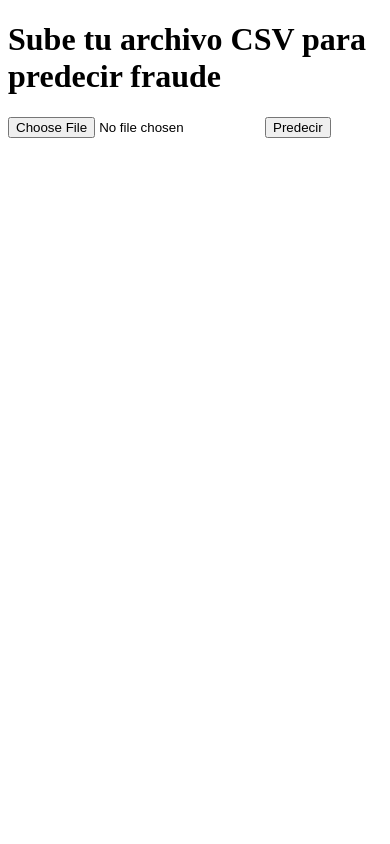
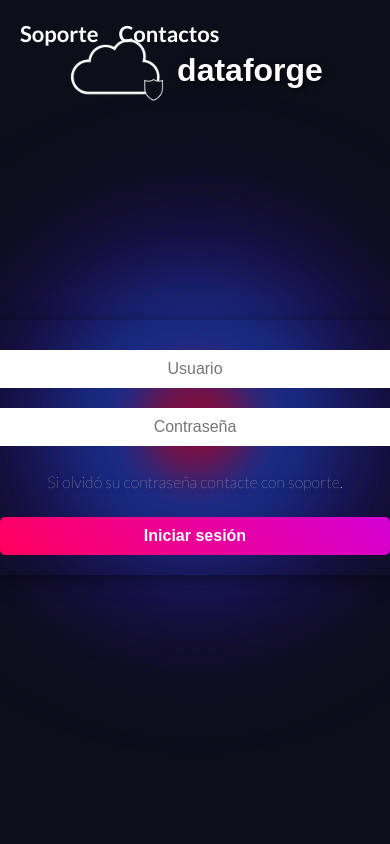
Before and after one commit to gabrielcespedes/pav_bank_fraud_detection, a Flask app: page / in a window 390 px wide; the page is wider, and only the part inside the window is pictured. Run offline with Flask 3, Linux system fonts and the light colour scheme; parts of the project's set-up code (start-up, migrations or seed data) failed here and were passed over.

Commit message:
ingreso_archivo_css

```diff
--- a/app/routes/main.py
+++ b/app/routes/main.py
@@ -11,8 +11,12 @@ OUTPUT_FOLDER = 'outputs'
 os.makedirs(UPLOAD_FOLDER, exist_ok=True)
 os.makedirs(OUTPUT_FOLDER, exist_ok=True)
 
-@main.route('/', methods=['GET', 'POST'])
-def index():
+@main.route('/', methods = ['GET'])
+def inicio():
+    return render_template('index.html') # login visual
+
+@main.route('/prediccion', methods=['GET', 'POST'])
+def prediccion():
     if request.method == 'POST':
         file = request.files['file']
         if file:
@@ -38,4 +42,4 @@ def index():
             # Ofrecer archivo para descarga
             return send_file(output_path, as_attachment=True)
 
-    return render_template('index.html')
+    return render_template('prediccion.html')
--- /dev/null
+++ b/app/static/scripts.js
@@ -0,0 +1,11 @@
+function login() {
+    const username = document.getElementById('username').value;
+    const password = document.getElementById('password').value;
+
+    if (username && password) {
+        localStorage.setItem('username', username);
+        window.location.href = '/prediccion';
+    } else {
+        alert("Por favor, introduce tanto el usuario como la contraseña.");
+    }
+}
--- /dev/null
+++ b/app/static/styles/style.css
@@ -0,0 +1,516 @@
+body {
+    display: flex;
+    flex-direction: column;
+    align-items: center;
+    justify-content: center;
+    height: 100vh;
+    margin: 0;
+    text-align: center;
+    background-color: rgb(13, 14, 26);
+    position: relative;
+    color: white;
+
+    font-family: "Lato", sans-serif;
+    font-weight: 100;
+    font-style: normal;
+
+}
+
+/* Barra de navegación */
+.navbar {
+    position: absolute;
+    top: 20px;
+    left: 20px;
+    display: flex;
+    gap: 20px;
+}
+
+.navbar a {
+    color: white;
+    text-decoration: none;
+    font-weight: bold;
+}
+
+.navbar a:hover {
+    text-decoration: underline;
+}
+
+/* Contenedor para el logo y el título */
+.logo-title {
+    display: flex;
+    align-items: center;
+    gap: 10px;
+    position: absolute;
+    top: 20px;
+    left: 50%;
+    transform: translateX(-50%);
+    z-index: 1000;
+}
+
+.logo {
+    width: 100px;
+}
+
+.logo-title h2{
+    font-size: 2rem;
+    color: white;
+    font-family: Arial, sans-serif;
+}
+
+
+/* Círculos de fondo */
+.circle {
+    position: absolute;
+    top: 50%;
+    left: 50%;
+    transform: translate(-50%, -50%);
+    border-radius: 50%;
+    opacity: 0.7;
+    z-index: -1;
+}
+
+.circle-large {
+    width: 450px;
+    height: 450px;
+    background-color: rgb(30, 11, 84);
+    filter: blur(50px);
+}
+
+.circle-purple {
+    width: 300px;
+    height: 300px;
+    background-color: rgb(25, 52, 150);
+    filter: blur(50px);
+}
+
+.circle-blue {
+    width: 225px;
+    height: 225px;
+    background-color: rgb(25, 52, 150);
+    filter: blur(40px);
+}
+
+.circle-pink {
+    width: 112.5px;
+    height: 112.5px;
+    background-color: rgb(168, 0, 30);
+    filter: blur(20px);
+}
+
+/* Formulario */
+form {
+    margin-top: 20px;
+    position: relative;
+    z-index: 2;
+}
+
+input[type="file"] {
+    display: none;
+}
+
+.file-label {
+    border: 2px solid white;
+    padding: 10px;
+    border-radius: 5px;
+    background-color: transparent;
+    color: white;
+    cursor: pointer;
+    z-index: 2;
+}
+
+.selected-file {
+    margin: 20px 0;
+    color: white;
+    z-index: 1;
+}
+
+h1, h2, p {
+    z-index: 1;
+    position: relative;
+    text-shadow: 2px 2px 5px rgba(0, 0, 0, 0.7);
+}
+
+a {
+    color: white;
+    font-size: 22px;
+    text-decoration: underline;
+    cursor: pointer;
+    z-index: 3;
+    display: inline-block;
+}
+
+#loading {
+    display: none;
+    margin-top: 20px;
+    font-size: 24px;
+    font-weight: bold;
+    color: white;
+}
+
+#result {
+    color: white;
+    font-size: 22px;
+    margin-top: 20px;
+    z-index: 1;
+}
+
+.status-container {
+    min-height: 50px;
+    margin-top: 20px;
+    z-index: 1;
+}
+
+/* Estilos del mensaje de error */
+.error-message {
+    background-color: rgba(168, 0, 30, 0.8);
+    color: white;
+    padding: 10px 20px;
+    border: 2px solid rgb(168, 0, 30);
+    border-radius: 5px;
+    font-size: 16px;
+    margin-bottom: 10px;
+    box-shadow: 0px 4px 8px rgba(0, 0, 0, 0.3);
+    animation: fadeIn 0.5s ease-in-out;
+    z-index: 1;
+}
+
+/* Animación de desvanecimiento */
+@keyframes fadeIn {
+    from { opacity: 0; }
+    to { opacity: 1; }
+}
+
+/* Estilos del formulario */
+.login_form {
+    margin-top: 20px;
+    position: relative;
+    z-index: 2;
+    display: flex;
+    flex-direction: column;
+    align-items: center;
+}
+
+.index_form {
+    margin-top: 20px;
+    position: relative;
+    z-index: 2;
+}
+
+input {
+    margin: 10px;
+    padding: 10px;
+    border: 2px solid white;
+    border-radius: 5px;
+    background-color: transparent;
+    color: white;
+    font-size: 16px;
+    width: 200px;
+    text-align: center;
+}
+
+button {
+    margin-top: 10px;
+    padding: 10px 20px;
+    border: 2px solid white;
+    border-radius: 5px;
+    background-color: transparent;
+    color: white;
+    cursor: pointer;
+    font-size: 16px;
+}
+
+.logout-button {
+    position: absolute;
+    top: 20px;
+    right: 20px;
+    padding: 10px 20px;
+    border: 2px solid white;
+    border-radius: 5px;
+    background-color: transparent;
+    color: white;
+    cursor: pointer;
+    text-decoration: none;
+    z-index: 3;
+}
+
+#result a {
+    display: inline-block;
+    padding: 10px 20px;
+    margin-top: 10px;
+    border: 2px solid white;
+    border-radius: 5px;
+    background-color: transparent;
+    color: white;
+    font-size: 16px;
+    text-decoration: none;
+    cursor: pointer;
+    text-align: center;
+    transition: background-color 0.3s ease, color 0.3s ease;
+    pointer-events: auto;
+    z-index: 10;
+}
+
+#result a:hover {
+    background-color: #1e90ff;
+    color: white;
+    text-decoration: none;
+}
+
+/* Contenedor principal con dos columnas */
+.content {
+    display: flex;
+    max-width: 1200px;
+    width: 100%;
+    padding: 20px;
+    gap: 50px;
+}
+
+/* Columna izquierda: texto */
+.text-section {
+    flex: 1;
+    display: flex;
+    align-items: center;
+    justify-content: center;
+}
+
+.text-section h1 {
+    font-size: 2.5em;
+    font-weight: bold;
+    max-width: 400px;
+    line-height: 1.2;
+}
+
+/* Columna derecha: logo y formulario de login */
+.login-section {
+    flex: 1;
+    display: flex;
+    flex-direction: column;
+    align-items: center;
+    padding: 30px;
+    border-radius: 10px;
+    box-shadow: 0px 4px 20px rgba(0, 0, 0, 0.5);
+}
+
+.login-section h2 {
+    font-size: 1.8em;
+    font-weight: bold;
+    margin: 0;
+    color: white;
+}
+
+/* Estilos para el formulario */
+.login-visual {
+    width: 100%;
+    display: flex;
+    flex-direction: column;
+    align-items: center;
+}
+
+.login-visual input[type="text"],
+.login-visual input[type="password"] {
+    width: 100%;
+    padding: 10px;
+    margin: 10px 0;
+    border: none;
+    border-radius: 5px;
+    font-size: 1em;
+    background-color: #ffffff;
+    color: #333;
+    outline: none;
+}
+
+.forgot-password {
+    font-size: 0.9em;
+    color: #a1a1a1;
+    text-decoration: none;
+    margin-top: 5px;
+    margin-bottom: 20px;
+    cursor: pointer;
+}
+
+.forgot-password:hover {
+    color: #ffffff;
+}
+
+.login-button {
+    width: 100%;
+    padding: 10px 20px;
+    font-size: 1em;
+    font-weight: bold;
+    color: white;
+    background: linear-gradient(45deg, #ff005c, #d400d4);
+    border: none;
+    border-radius: 5px;
+    cursor: pointer;
+    transition: background 0.3s ease;
+}
+
+.login-button:hover {
+    background: linear-gradient(45deg, #d400d4, #ff005c);
+}
+
+/* Estilos para el enlace de Login para asesores */
+.advisor-login-link {
+    margin-top: 20px;
+    color: #ff005c;
+    font-weight: bold;
+    text-decoration: none;
+    font-size: 1.1em;
+}
+
+.advisor-login-link:hover {
+    color: #d400d4;
+}
+
+/* Ocultar el título y expandir la columna derecha en pantallas móviles */
+@media (max-width: 600px) {
+    .text-section h1 {
+        display: none;
+    }
+
+    .content {
+        flex-direction: column;
+        align-items: center;
+        padding: 20px;
+    }
+
+    .login-section {
+        width: 100%;
+        max-width: 400px;
+        padding: 20px;
+    }
+}
+
+/* Inicio de sesión */
+
+.user-greeting {
+    position: absolute;
+    top: 20px;
+    right: 20px;
+    display: flex;
+    align-items: center;
+    color: white;
+    font-size: 1.2em;
+}
+
+.user-icon {
+    width: 50px;
+    height: 50px;
+    margin-right: 10px;
+}
+
+.body {
+    margin-top: 10%;
+}
+
+.body h1 {
+    margin-bottom: 10%;
+}
+
+.body form {
+    margin-bottom: 40px;
+}
+
+.body p {
+    margin-bottom: 40px;
+}
+
+.selected-file {
+    margin-top: 40px;
+}
+
+.user-greeting {
+    display: flex;
+    flex-direction: column;
+    align-items: center;
+}
+
+.greeting-container {
+    display: flex;
+    align-items: center;
+    gap: 10px;
+}
+
+
+
+#logout-button {
+    background-color: transparent;
+    border: none;
+    color: white;
+    cursor: pointer;
+    text-decoration: underline;
+}
+
+#logout-button:hover {
+    color: #ff005c;
+}
+
+/* Columna derecha: logo y formulario de login */
+.login-sections {
+    flex: 1;
+    display: flex;
+    flex-direction: column;
+    align-items: center;
+    background-color: rgba(20, 20, 45, 0.8);
+    padding: 30px;
+    border-radius: 10px;
+    box-shadow: 0px 4px 20px rgba(0, 0, 0, 0.5);
+}
+
+/* Contenedor para el logo y el título */
+.logo-titles {
+    display: flex;
+    align-items: center;
+    gap: 10px;
+    margin-bottom: 20px;
+}
+
+.logos {
+    width: 75px;
+}
+
+.login-sections h2 {
+    font-size: 1.8em;
+    font-weight: bold;
+    margin: 0;
+    color: white;
+}
+
+/* Estilos para el botón "Hazte cliente" */
+.new-client-button {
+    position: absolute;
+    top: 20px;
+    right: 20px;
+    padding: 10px 20px;
+    font-size: 0.9em;
+    font-weight: bold;
+    color: white;
+    background: linear-gradient(45deg, #ff005c, #d400d4);
+    border: none;
+    border-radius: 5px;
+    cursor: pointer;
+    transition: background 0.3s ease;
+    text-decoration: none;  /* Elimina la línea subrayada del enlace */
+    white-space: nowrap;  /* Para evitar que el texto se divida en varias líneas */
+    display: inline-block;
+}
+
+.new-client-button:hover {
+    background: linear-gradient(45deg, #d400d4, #ff005c);
+}
+
+
+
+.power {
+    margin-top: 5%;
+    display: flex;
+    justify-content: center;
+    align-items: center;
+    height: 100vh;
+}
+
+iframe {
+    width: 650px;
+    height: 450px;
+    border: none;
+}
--- a/app/templates/index.html
+++ b/app/templates/index.html
@@ -1,4 +1,4 @@
-<!DOCTYPE html>
+<!-- <!DOCTYPE html>
 <html lang="en">
 <head>
     <meta charset="UTF-8">
@@ -12,4 +12,59 @@
         <button type="submit">Predecir</button>
     </form>
 </body>
+</html>-->
+
+<!DOCTYPE html>
+<html lang="es">
+<head>
+    <meta charset="UTF-8">
+    <meta name="viewport" content="width=device-width, initial-scale=1.0">
+    <title>Data Forge</title>
+    <link rel="shortcut icon" type="image/x-icon" href="../static/imgs/logo.ico">
+    <link rel="stylesheet" href="../static/styles/style.css">
+
+    <link rel="preconnect" href="https://fonts.googleapis.com">
+    <link rel="preconnect" href="https://fonts.gstatic.com" crossorigin>
+    <link href="https://fonts.googleapis.com/css2?family=Lato:ital,wght@0,100;0,300;0,400;0,700;0,900;1,100;1,300;1,400;1,700;1,900&display=swap" rel="stylesheet">
+
+
+</head>
+<body class="home-body">
+
+    <!-- Barra de navegación -->
+    <nav class="navbar">
+        <a href="#">Soporte</a>
+        <a href="#">Contactos</a>
+    </nav>
+
+    <div class="logo-title">
+        <img src="../static/imgs/logo.png" alt="Logo Shield Bank" class="logo">
+        <h2>dataforge</h2>
+    </div>
+
+
+    <div class="circle circle-large"></div>
+    <div class="circle circle-purple"></div>
+    <div class="circle circle-blue"></div>
+    <div class="circle circle-pink"></div>
+
+
+    <!-- Contenido principal -->
+    <div class="content">
+        <div class="text-section">
+            <h1>Proveyendo inteligencia antifraude a las instituciones financieras.</h1>
+        </div>
+
+        <div class="login-section">
+            <div class="login-visual">
+                <input type="text" id="username" placeholder="Usuario" onclick="clearPlaceholder(this)" onblur="restorePlaceholder(this, 'Usuario')">
+                <input type="password" id="password" placeholder="Contraseña" onclick="clearPlaceholder(this)" onblur="restorePlaceholder(this, 'Contraseña')">
+                <p>Si olvidó su contraseña contacte con soporte.</p>
+                <button class="login-button" onclick="login()">Iniciar sesión</button>
+            </div>
+        </div>
+    </div>
+
+    <script src="../static/scripts.js"></script>
+</body>
 </html>
```
Also changed, not shown: app/templates/prediccion.html (added, +45 -0 lines), app/static/imgs/logo.ico (added), app/static/imgs/logo.png (added).
